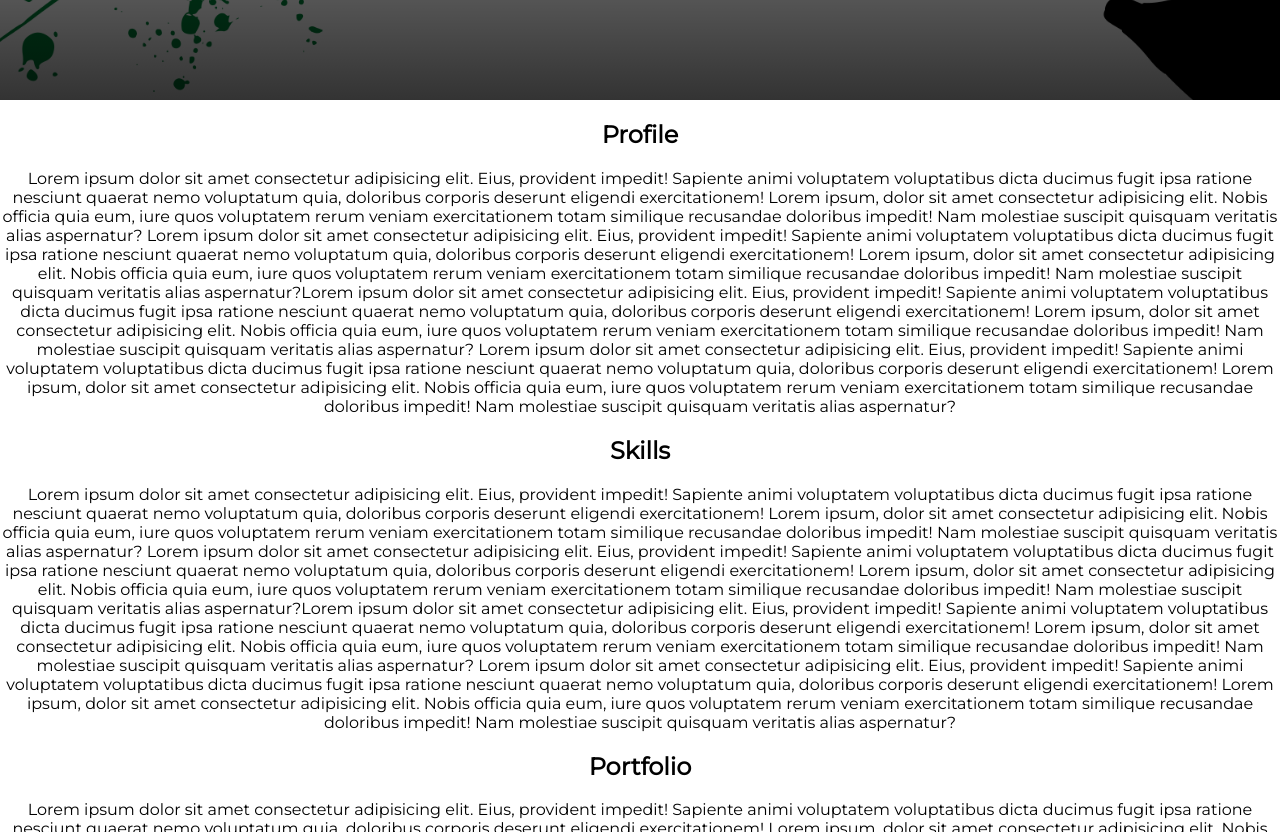
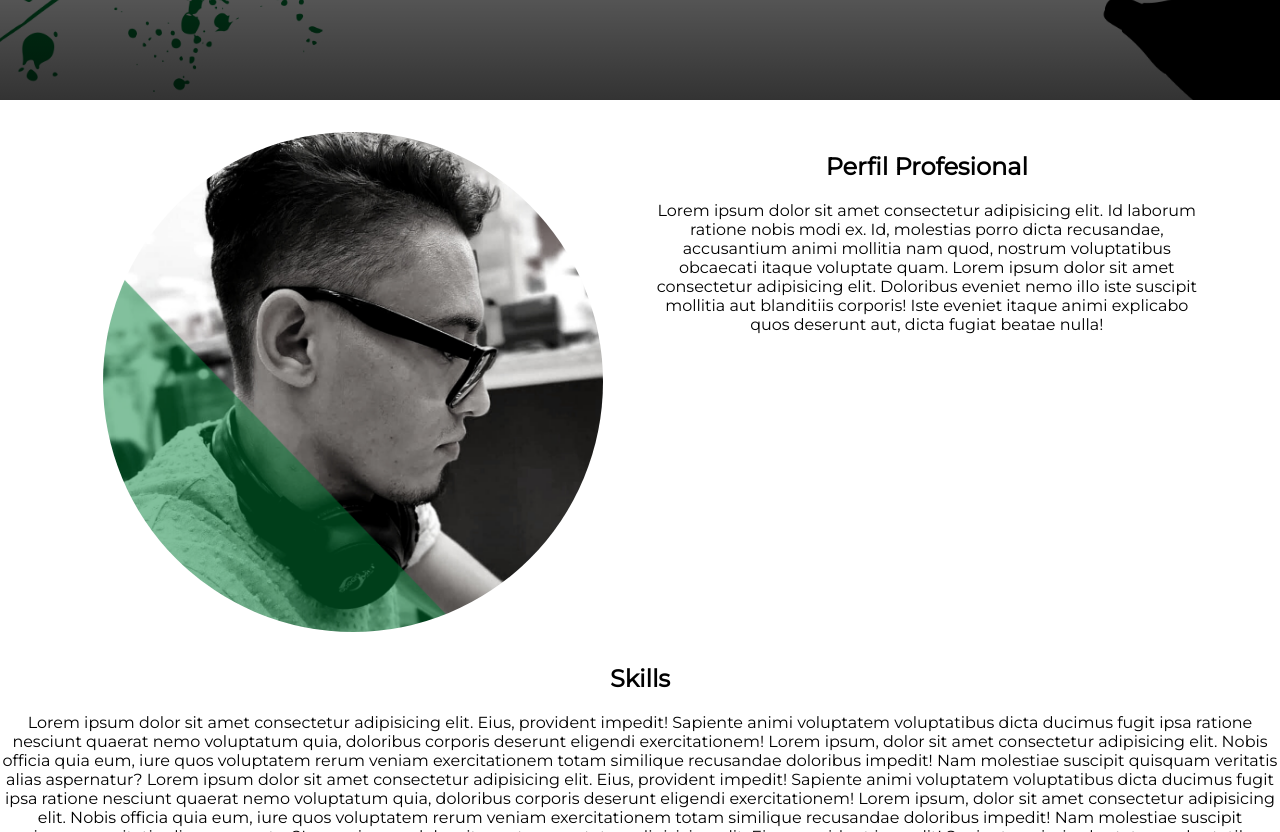
Before and after one commit to repleyva/portafolio, a React (Create React App) app: page / in a window 1280 px wide. Shown: the part 700-1532 px from the top of the page. Built offline with nearby package versions, Linux system fonts and the light colour scheme.

Commit message:
Componente Profile

```diff
--- a/src/components/profile/Profile.js
+++ b/src/components/profile/Profile.js
@@ -1,40 +1,26 @@
+import "./profile.css";
 const Profile = () => {
-	return (
-    <section id="profile">
-      <h2>Profile</h2>
-      <p>
-        Lorem ipsum dolor sit amet consectetur adipisicing elit. Eius, provident
-        impedit! Sapiente animi voluptatem voluptatibus dicta ducimus fugit ipsa
-        ratione nesciunt quaerat nemo voluptatum quia, doloribus corporis
-        deserunt eligendi exercitationem! Lorem ipsum, dolor sit amet
-        consectetur adipisicing elit. Nobis officia quia eum, iure quos
-        voluptatem rerum veniam exercitationem totam similique recusandae
-        doloribus impedit! Nam molestiae suscipit quisquam veritatis alias
-        aspernatur? Lorem ipsum dolor sit amet consectetur adipisicing elit.
-        Eius, provident impedit! Sapiente animi voluptatem voluptatibus dicta
-        ducimus fugit ipsa ratione nesciunt quaerat nemo voluptatum quia,
-        doloribus corporis deserunt eligendi exercitationem! Lorem ipsum, dolor
-        sit amet consectetur adipisicing elit. Nobis officia quia eum, iure quos
-        voluptatem rerum veniam exercitationem totam similique recusandae
-        doloribus impedit! Nam molestiae suscipit quisquam veritatis alias
-        aspernatur?Lorem ipsum dolor sit amet consectetur adipisicing elit.
-        Eius, provident impedit! Sapiente animi voluptatem voluptatibus dicta
-        ducimus fugit ipsa ratione nesciunt quaerat nemo voluptatum quia,
-        doloribus corporis deserunt eligendi exercitationem! Lorem ipsum, dolor
-        sit amet consectetur adipisicing elit. Nobis officia quia eum, iure quos
-        voluptatem rerum veniam exercitationem totam similique recusandae
-        doloribus impedit! Nam molestiae suscipit quisquam veritatis alias
-        aspernatur? Lorem ipsum dolor sit amet consectetur adipisicing elit.
-        Eius, provident impedit! Sapiente animi voluptatem voluptatibus dicta
-        ducimus fugit ipsa ratione nesciunt quaerat nemo voluptatum quia,
-        doloribus corporis deserunt eligendi exercitationem! Lorem ipsum, dolor
-        sit amet consectetur adipisicing elit. Nobis officia quia eum, iure quos
-        voluptatem rerum veniam exercitationem totam similique recusandae
-        doloribus impedit! Nam molestiae suscipit quisquam veritatis alias
-        aspernatur?
-      </p>
+  return (
+    <section id="profile" className="profile-container">
+      <div className="profile-container-wrapper">
+        <div className="profile-right">
+          <img src="assets/perfil.png" alt="perfil" />
+        </div>
+        <div className="profile-left">
+          <h2>Perfil Profesional</h2>
+          <p>
+            Lorem ipsum dolor sit amet consectetur adipisicing elit. Id laborum
+            ratione nobis modi ex. Id, molestias porro dicta recusandae,
+            accusantium animi mollitia nam quod, nostrum voluptatibus obcaecati
+            itaque voluptate quam. Lorem ipsum dolor sit amet consectetur
+            adipisicing elit. Doloribus eveniet nemo illo iste suscipit mollitia
+            aut blanditiis corporis! Iste eveniet itaque animi explicabo quos
+            deserunt aut, dicta fugiat beatae nulla!
+          </p>
+        </div>
+      </div>
     </section>
   );
-}
+};
 
-export default Profile
+export default Profile;
--- a/src/components/profile/profile.css
+++ b/src/components/profile/profile.css
@@ -0,0 +1,47 @@
+.profile-container {
+  width: 100%;
+  margin: 2rem 0;
+  padding: 0 1rem;
+  display: flex;
+
+  justify-content: center;
+  align-items: center;
+}
+
+.profile-container-wrapper {
+  width: 90%;
+  display: flex;
+  gap: 1.5rem;
+  flex-direction: row;
+}
+
+.profile-left {
+  flex: 1;
+  align-items: center;
+}
+
+.profile-left h2 {
+  text-align: center;
+}
+
+.profile-right {
+  flex: 1;
+  display: flex;
+  height: auto;
+  justify-content: center;
+  align-items: center;
+}
+
+.profile-right img {
+  width: 500px;
+  border-radius: 50%;
+}
+
+@media (max-width: 1000px) {
+  .profile-container-wrapper {
+    width: 90%;
+    display: flex;
+    gap: 1.5rem;
+    flex-direction: column;
+  }
+}
--- a/src/index.css
+++ b/src/index.css
@@ -25,6 +25,7 @@ html {
 
 body {
   margin: 0;
+  box-sizing: border-box;
 }
 
 /* Estilos de la barra de scroll */
```
Also changed, not shown: public/assets/perfil.png (added), src/images/favicon.png (deleted).
